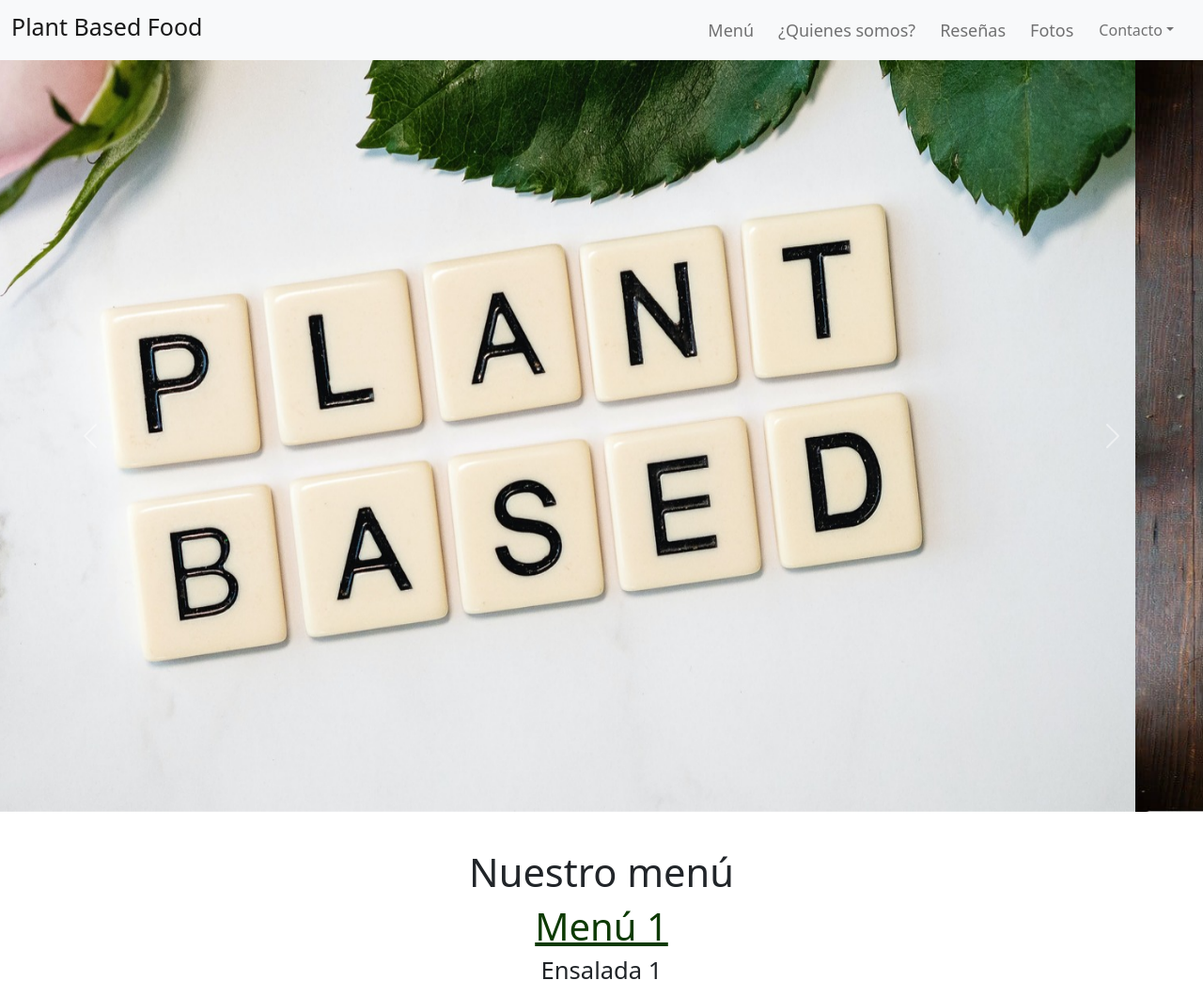
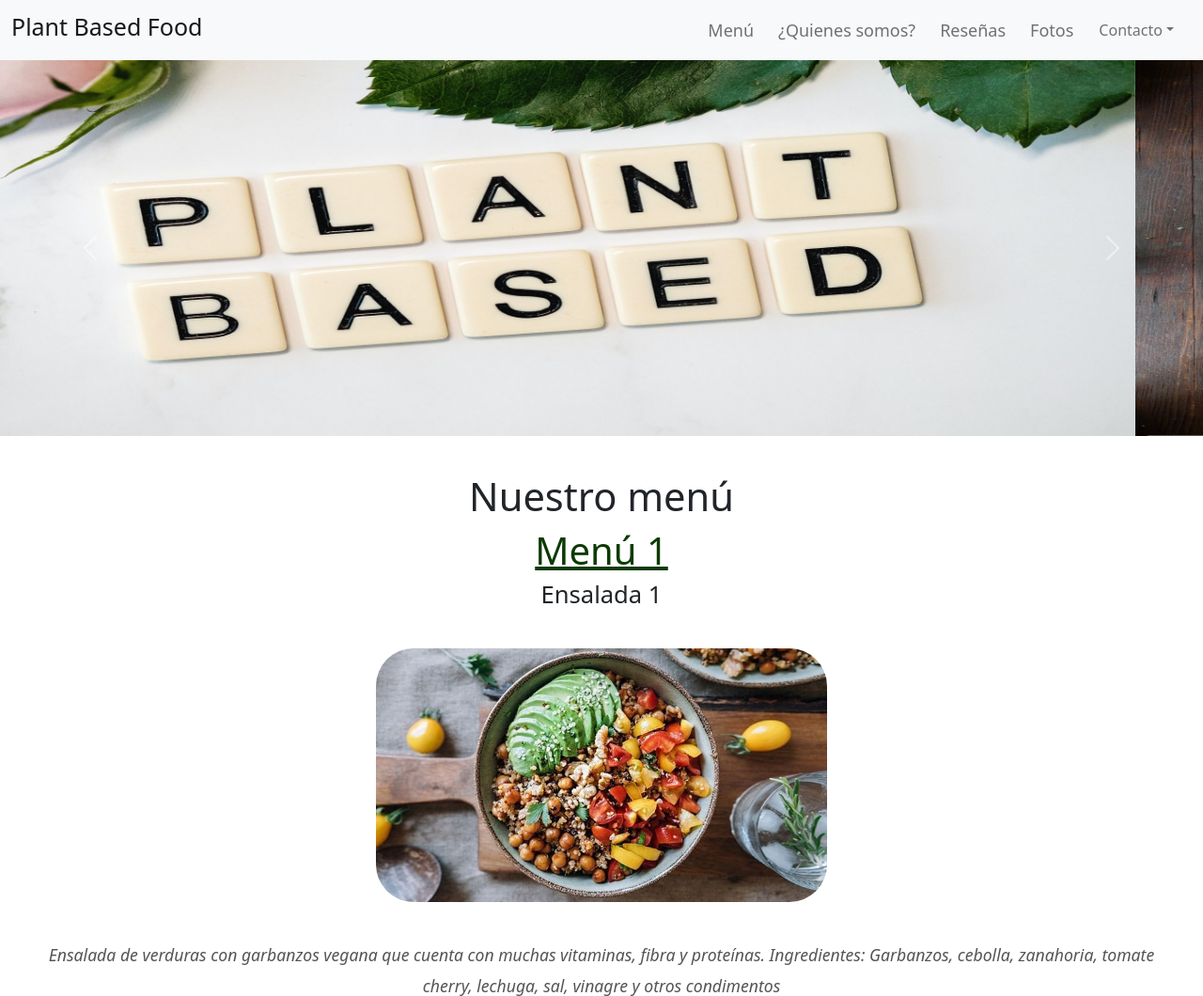
Before and after one commit to gastondaruda/coderhouse, a plain HTML site: page index.html in a window 1280 px wide. Shown: the top 1060 px of the page at 94% size. Drawn offline with nearby package versions, Linux system fonts and the light colour scheme.

```diff
--- a/scss/componentes/_header.scss
+++ b/scss/componentes/_header.scss
@@ -64,3 +64,12 @@
         left: 0;
     }
 }
+.carousel{
+    .carousel-inner{
+        .carousel-item{
+            .imagen-carousel{
+                height: 50vh;
+            }
+        }
+    }
+}
```
Also changed, not shown: css/style.css.
